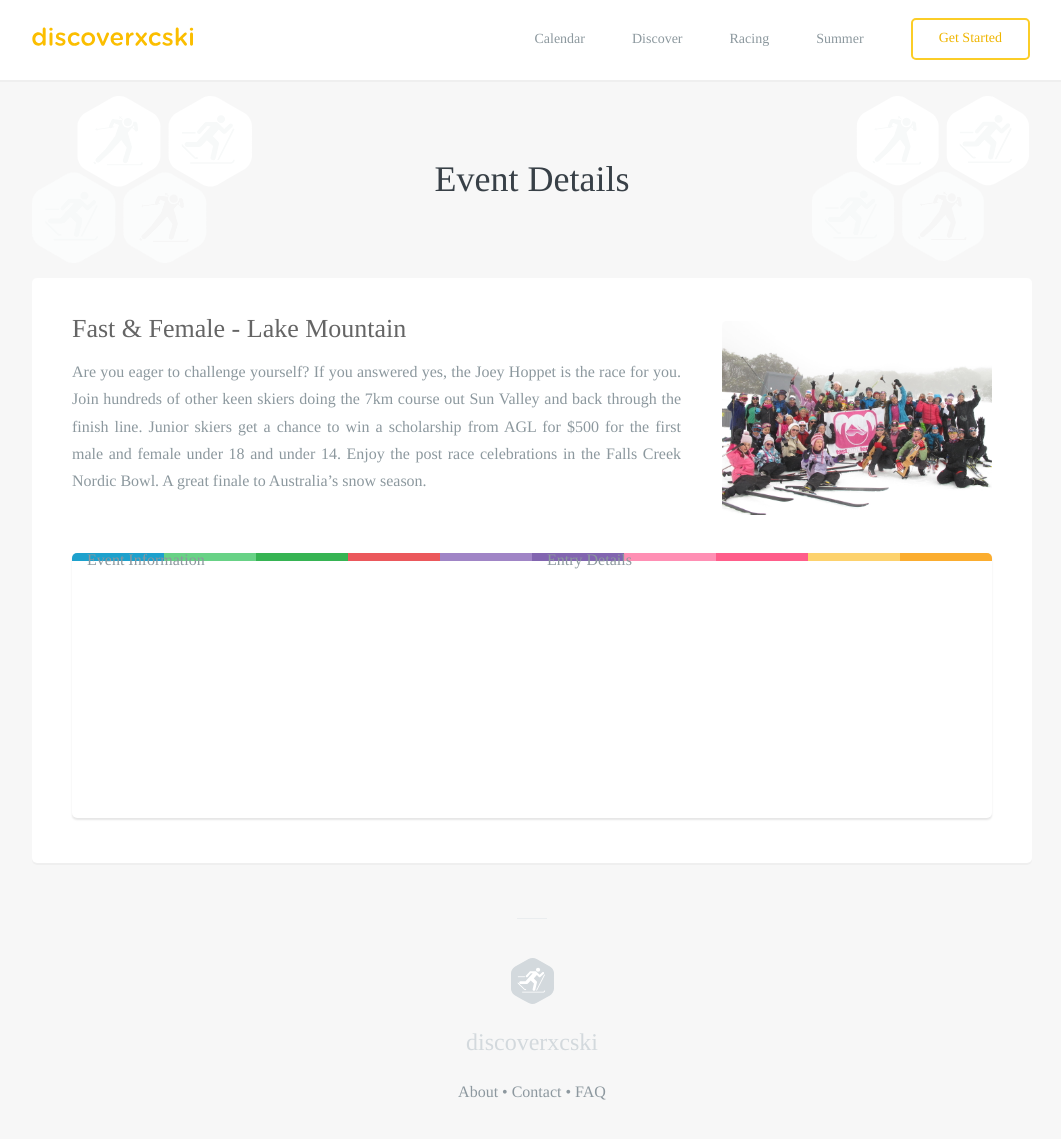
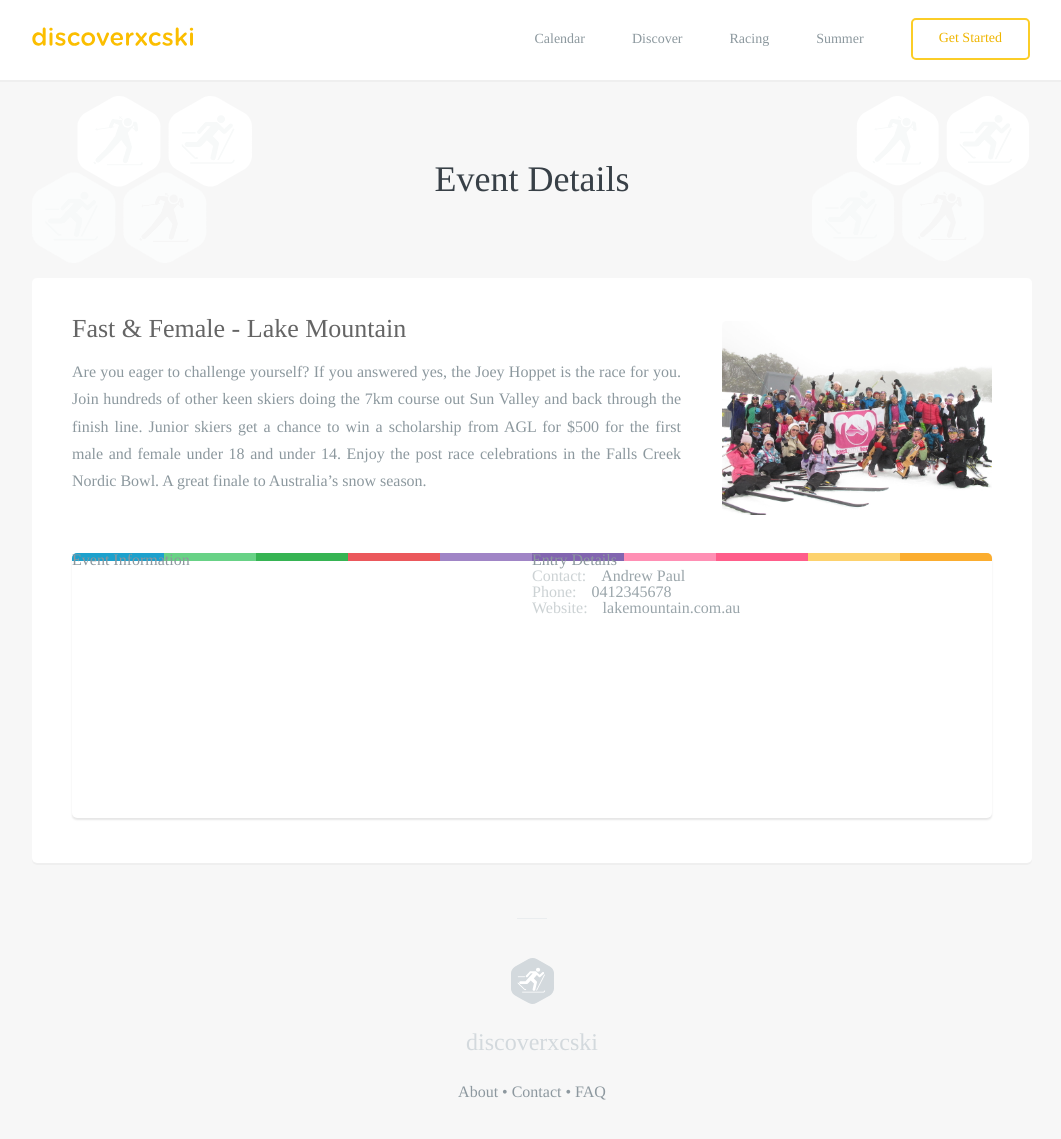
Before and after one commit to robcatto/robcatto.github.io, a Jekyll site: the page built from events/fast-&-female-lake-mountain/index.html, in a window 1280 px wide and 1156 px high. Shown: the top 1139 px of the window, without its empty margins (108-1169 px from the left). Built offline with Jekyll 4.4.1, drawn with Linux system fonts in a browser that asks for light colours; some web fonts are replaced; Markdown is read by kramdown in place of the engine named in the settings.

Commit message:
Update index.html

```diff
--- a/events/fast-&-female-lake-mountain/index.html
+++ b/events/fast-&-female-lake-mountain/index.html
@@ -64,9 +64,18 @@ layout: default
 
 
                 <div class="event__card--box">
-                        <div class="column two" style="text-align: left;"><span>Event Information</span><br><div></div>
+                        <div class="column two" style="text-align: left; padding: 0px;"><span>Event Information</span><br><div></div>
                                  </div>
-                        <div class="column two" style="text-align: left;"><span>Entry Details</span><br><div></div>
+                        <div class="column two" style="text-align: left; padding: 0px">
+                                <span>Entry Details</span>
+                                <br>
+                                <div>
+                                        <span class="event__meta">Contact:</span><span class="event__info">Andrew Paul</span>
+                                        <br>
+                                        <span class="event__meta">Phone:</span><span class="event__info">0412345678</span>
+                                        <br>
+                                        <span class="event__meta">Website:</span><span class="event__info">lakemountain.com.au</span>
+                                </div>
                                  </div>
 
 
```
